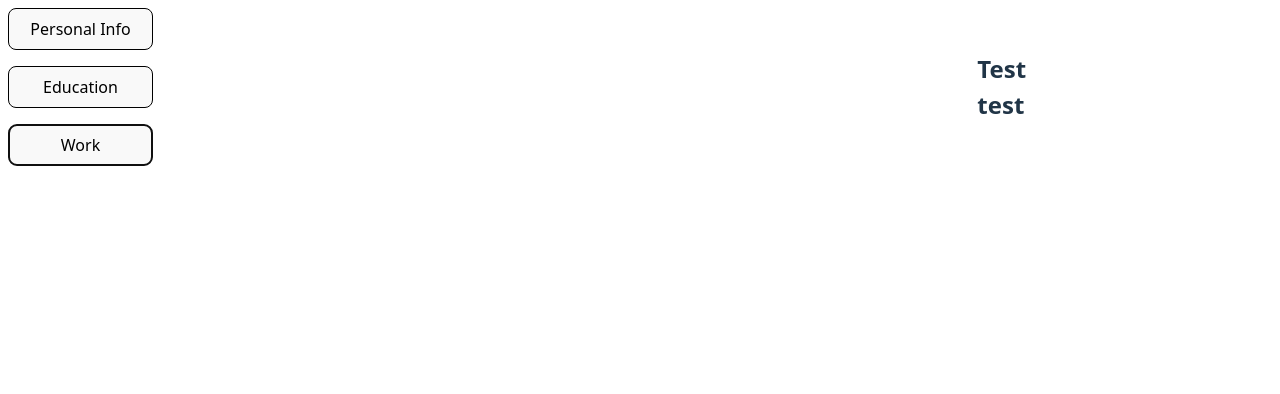
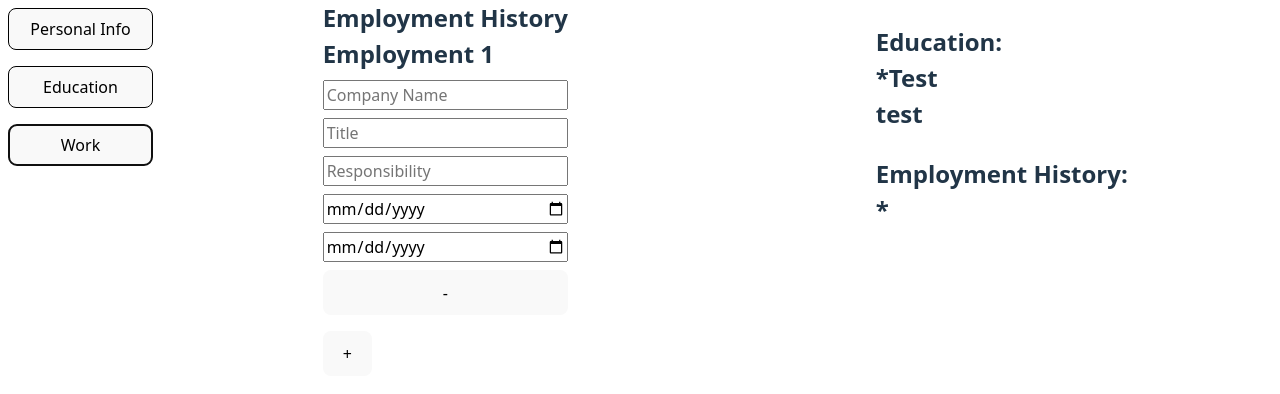
Before and after one commit to MrDomoArigato98/TOP-CV, a React (Vite) app: page / in a window 1280 px wide. Both pictures are taken after a click on the button "Work". Shown: the top 394 px of the page. Built offline with nearby package versions, Linux system fonts and the light colour scheme.

Commit message:
Adds employment and display of preview

```diff
--- a/src/App.css
+++ b/src/App.css
@@ -2,18 +2,15 @@
   display: grid;
   grid-template-columns: 0.3fr 1fr 1fr;
   justify-items: center;
-  align-items: center;
 }
 
-.personal-info {
+.education,
+.personal-info,
+.employment {
   display: flex;
   flex-direction: column;
-}
-
-.education {
-  display: flex;
-  flex-direction: column;
-  margin-bottom: 1rem;
+  margin-bottom: 1em;
+  gap: 0.5em;
 }
 
 .navigation-btns {
--- a/src/App.jsx
+++ b/src/App.jsx
@@ -4,6 +4,7 @@ import "./App.css";
 import Personal from "./components/Personal.jsx";
 import CVPreview from "./components/CVPreview.jsx";
 import Education from "./components/Education.jsx";
+import Employment from "./components/Employment.jsx";
 
 function App() {
   // personal OR education OR work
@@ -61,6 +62,54 @@ function App() {
   }
   //Education Experience EndŪ
 
+  //Employment begin
+  const [employment, setEmployment] = useState([
+    {
+      id: 1,
+      companyName: "",
+      title: "",
+      responsibility: "",
+      startDate: "",
+      endDate: "",
+    },
+  ]);
+
+  function handleAddEmployment() {
+    setEmployment([
+      ...employment,
+      {
+        id: Date.now(),
+        companyName: "",
+        title: "",
+        responsibility: "",
+        startDate: "",
+        endDate: "",
+      },
+    ]);
+  }
+
+  function handleChangeEmployment(id, e) {
+    const { name, value } = e.target;
+    /*
+    This is the same as:
+      const name = e.target.name;
+      const value = e.target.value
+    */
+
+    setEmployment((prevEmployment) =>
+      prevEmployment.map((employment) =>
+        employment.id === id ? { ...employment, [name]: value } : employment
+      )
+    );
+  }
+
+  function handleDeleteEmployment(id) {
+    setEmployment((prevEmployment) =>
+      prevEmployment.filter((employment) => employment.id !== id)
+    );
+  }
+  // Employment end
+
   return (
     <>
       <div className="page">
@@ -90,13 +139,21 @@ function App() {
               deleteEducation={handleDeleteEducation}
             />
           )}
-          {displayInput == "work" && <div> </div>}
+          {displayInput == "work" && (
+            <Employment
+              employment={employment}
+              onChange={handleChangeEmployment}
+              addEmployment={handleAddEmployment}
+              deleteEmployment={handleDeleteEmployment}
+            />
+          )}
         </div>
         {/* We can maybe hide this somewhere ? */}
         <div className="preview">
           <CVPreview
             personalInfo={personalInfo}
             education={education}
+            employment={employment}
           />
         </div>
       </div>
--- a/src/components/CVPreview.jsx
+++ b/src/components/CVPreview.jsx
@@ -1,5 +1,5 @@
 //Could use (props) here, but I know the destructured valeus coming in
-function CVPreview({ personalInfo, education }) {
+function CVPreview({ personalInfo, education, employment }) {
   return (
     <>
       <div>
@@ -7,13 +7,26 @@ function CVPreview({ personalInfo, education }) {
         <p>{personalInfo.email}</p>
         <p>{personalInfo.phone}</p>
       </div>
-
+      <br></br>
       <div className="education-preview">
+        <h2>Education: </h2>
         {education.map((item) => (
           <div className="education-cv" key={item.id}>
-            {console.log(item)}
-            <h2>{item.schoolName}</h2>
+            <h2>*{item.schoolName}</h2>
             <h2>{item.courseTitle}</h2>
+            <p>{item.startDate}</p>
+            <p>{item.endDate}</p>
+          </div>
+        ))}
+      </div>
+      <br></br>
+      <div className="employment-preview">
+        <h2>Employment History: </h2>
+        {employment.map((item) => (
+          <div className="education-cv" key={item.id}>
+            <h2>*{item.companyName}</h2>
+            <h2>{item.title}</h2>
+            <p>{item.responsibility}</p>
             <p>{item.startDate}</p>
             <p>{item.endDate}</p>
           </div>
--- /dev/null
+++ b/src/components/Employment.jsx
@@ -0,0 +1,48 @@
+function Employment({ employment, onChange, addEmployment, deleteEmployment }) {
+  return (
+    <div className="">
+      <h2>Employment History</h2>
+      {employment.map((employment, index) => (
+        <div key={employment.id} className="employment">
+          <h2>Employment {index + 1}</h2>
+          <input
+            name="companyName"
+            value={employment.companyName}
+            placeholder="Company Name"
+            onChange={(e) => onChange(employment.id, e)}
+          />
+          <input
+            name="title"
+            value={employment.title}
+            placeholder="Title"
+            onChange={(e) => onChange(employment.id, e)}
+          />
+          <input
+            name="responsibility"
+            value={employment.responsibility}
+            placeholder="Responsibility"
+            onChange={(e) => onChange(employment.id, e)}
+          />
+          <input
+            name="startDate"
+            type="date"
+            value={employment.startDate}
+            placeholder="Employment start date"
+            onChange={(e) => onChange(employment.id, e)}
+          />
+          <input
+            name="endDate"
+            type="date"
+            value={employment.endDate}
+            placeholder="Employment end date"
+            onChange={(e) => onChange(employment.id, e)}
+          />
+          <button onClick={() => deleteEmployment(employment.id)}>-</button>
+        </div>
+      ))}
+      <button onClick={() => addEmployment()}>+</button>
+    </div>
+  );
+}
+
+export default Employment;
```
